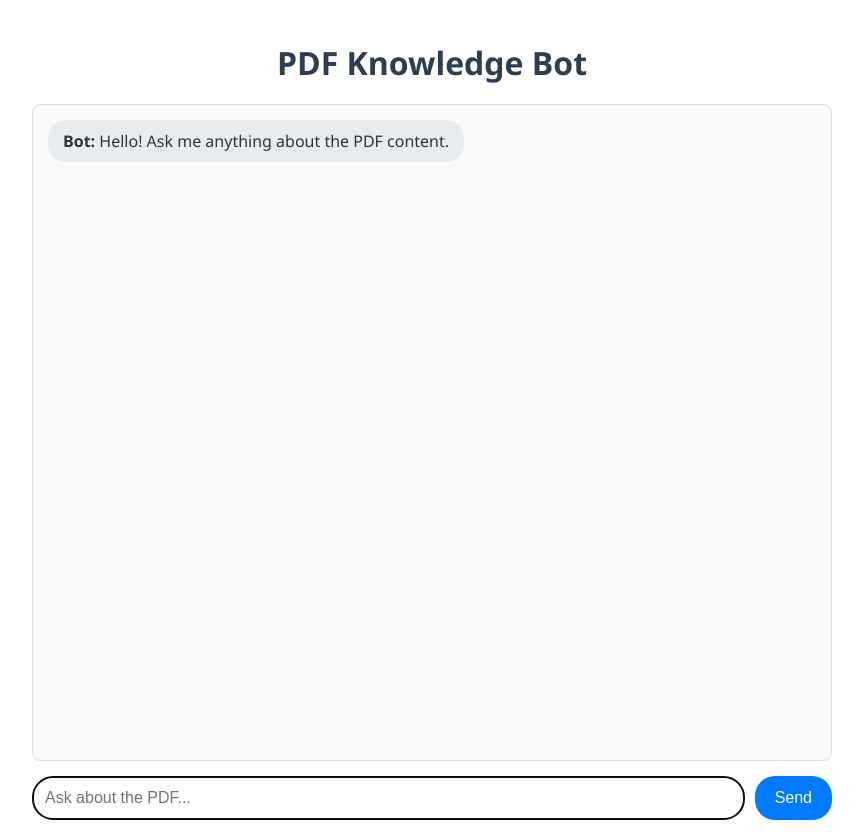
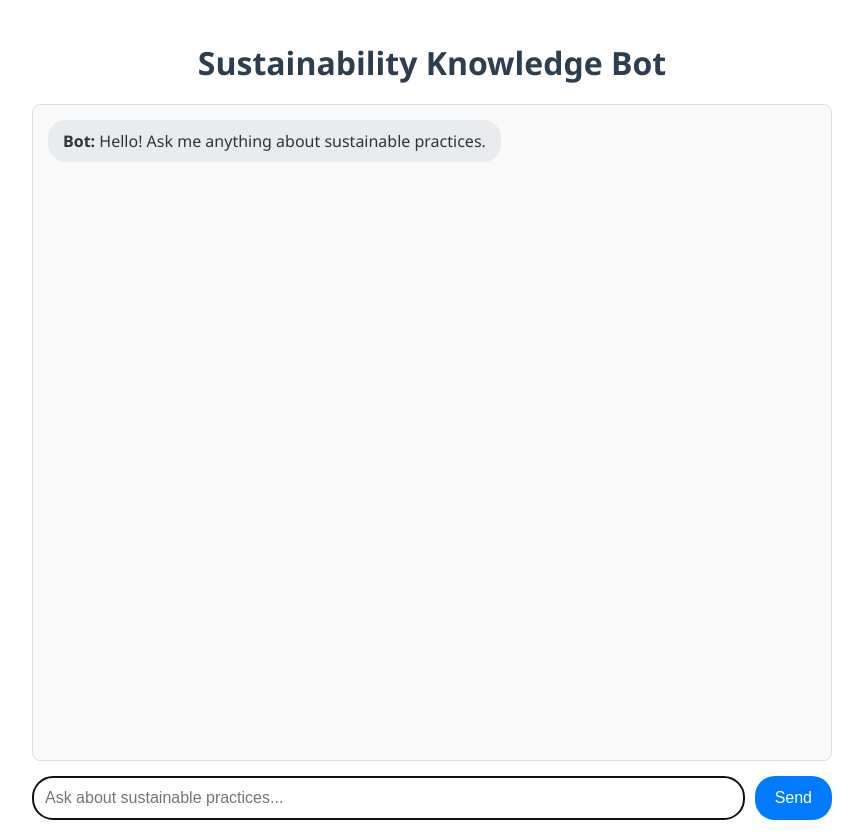
Before and after one commit to Puneet398/chatbot, a React (Create React App) app in the folder pdf-chatbot/: page / in a window 1280 px wide. Shown: the whole page, without its empty margins (208-1071 px from the left). Built offline with nearby package versions, Linux system fonts and the light colour scheme.

Commit message:
Update App.js

```diff
--- a/pdf-chatbot/src/App.js
+++ b/pdf-chatbot/src/App.js
@@ -1,15 +1,15 @@
+// App.js
 import React, { useState, useRef, useEffect } from 'react';
 import './App.css';
 
 function App() {
   const [messages, setMessages] = useState([
-    { role: 'assistant', content: 'Hello! Ask me anything about the PDF content.' }
+    { role: 'assistant', content: 'Hello! Ask me anything about sustainable practices.' }
   ]);
   const [input, setInput] = useState('');
   const [isLoading, setIsLoading] = useState(false);
   const messagesEndRef = useRef(null);
 
-  // Auto-scroll to bottom
   useEffect(() => {
     messagesEndRef.current?.scrollIntoView({ behavior: 'smooth' });
   }, [messages]);
@@ -18,13 +18,11 @@ function App() {
     e.preventDefault();
     if (!input.trim() || isLoading) return;
 
-    // Add user message
     setMessages(prev => [...prev, { role: 'user', content: input }]);
     setInput('');
     setIsLoading(true);
 
     try {
-      // Call Vercel serverless function
       const response = await fetch('/api/chat', {
         method: 'POST',
         headers: { 'Content-Type': 'application/json' },
@@ -43,7 +41,7 @@ function App() {
 
   return (
     <div className="chatbot-container">
-      <h1>PDF Knowledge Bot</h1>
+      <h1>Sustainability Knowledge Bot</h1>
 
       <div className="chat-window">
         {messages.map((msg, i) => (
@@ -69,7 +67,7 @@ function App() {
           value={input}
           onChange={(e) => setInput(e.target.value)}
           disabled={isLoading}
-          placeholder="Ask about the PDF..."
+          placeholder="Ask about sustainable practices..."
           autoFocus
         />
         <button type="submit" disabled={isLoading}>
```
